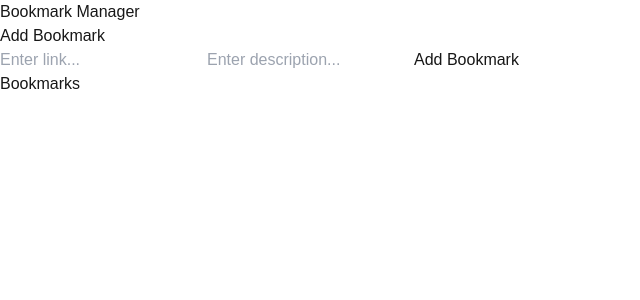
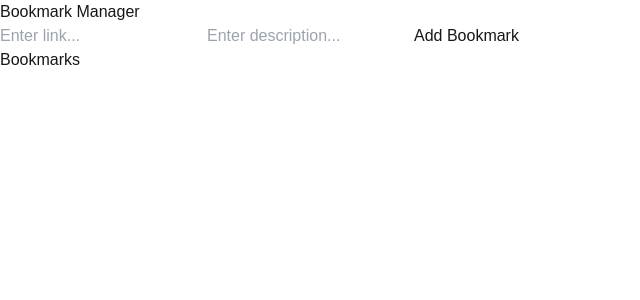
Before and after one commit to ElevenTimes/bookmark-manager, a Next.js app in the folder bookmark-manager/: page / in a window 1280 px wide. Shown: the top 300 px of the page, without its empty margins (0-640 px from the left). Built offline with nearby package versions, Linux system fonts and the light colour scheme.

Commit message:
version 0.015

```diff
--- a/bookmark-manager/src/components/BookmarkList.tsx
+++ b/bookmark-manager/src/components/BookmarkList.tsx
@@ -31,7 +31,6 @@
 
   return (
     <div className="p-4 max-w-md mx-auto">
-      <h2 className="text-xl font-bold mb-4">Add Bookmark</h2>
 
       {/* Form for Bookmark Input */}
       <form onSubmit={handleAddBookmark} className="flex flex-col gap-2 mb-4">
```
